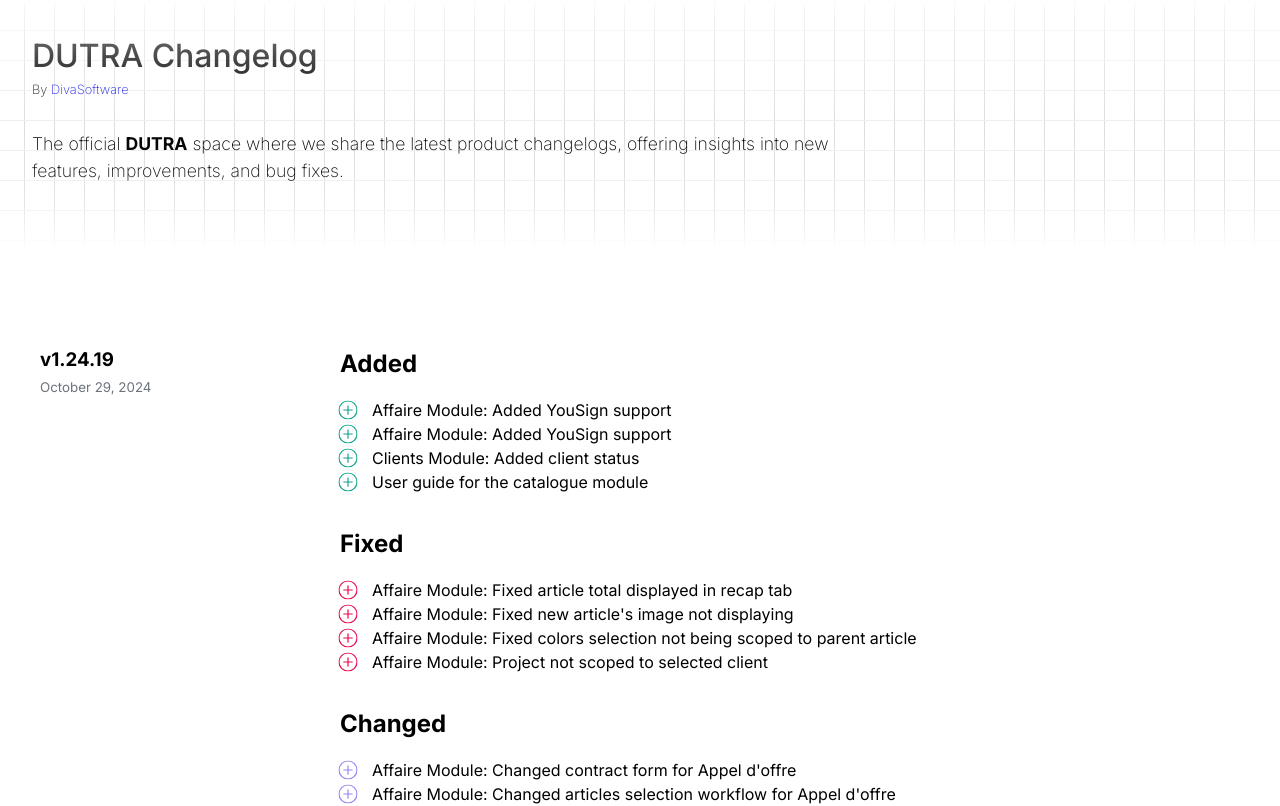
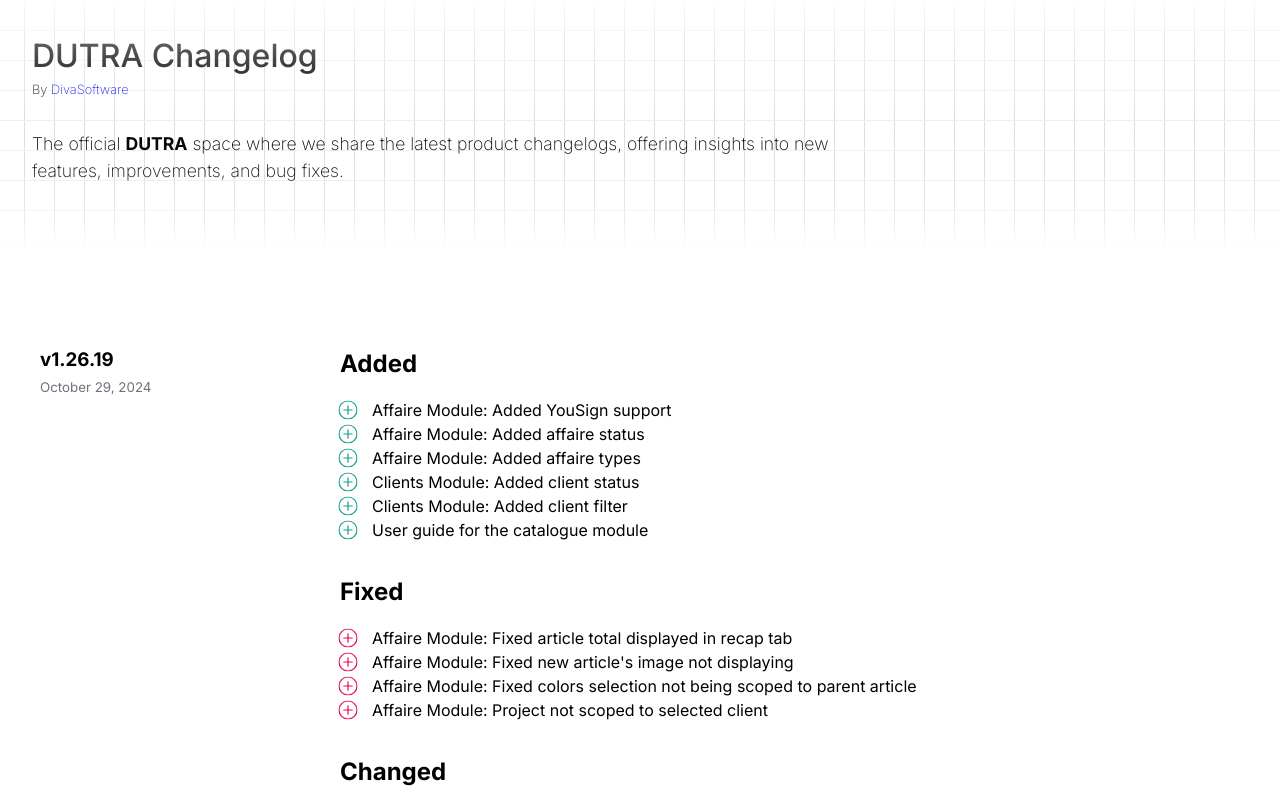
Before and after one commit to divaSoft-gg/Dutra-CHANGELOG, a React (Vite) app: page / in a window 1280 px wide. Shown: the top 806 px of the page. Built offline with nearby package versions, Linux system fonts and the light colour scheme; the HTML template or start-up script is replaced by a standard one.

Commit message:
chore: version change

```diff
--- a/src/data/data.js
+++ b/src/data/data.js
@@ -1,11 +1,13 @@
 export const VERSION_DETAILS = [
     {
-        "version": "1.24.19",
+        "version": "1.26.19",
         "date": "October 29, 2024",
         "added": [
             "Affaire Module: Added YouSign support",
-            "Affaire Module: Added YouSign support",
+            "Affaire Module: Added affaire status",
+            "Affaire Module: Added affaire types",
             "Clients Module: Added client status",
+            "Clients Module: Added client filter",
             "User guide for the catalogue module",
         ],
         "changed": [
```
